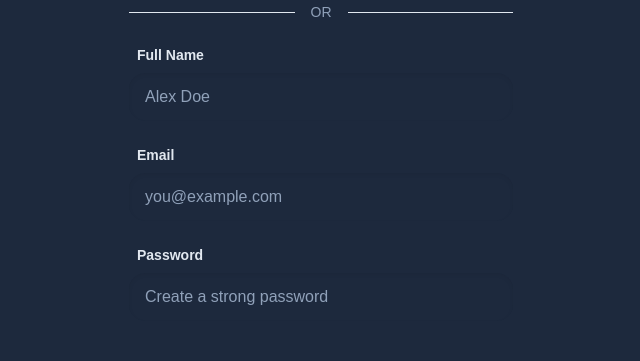
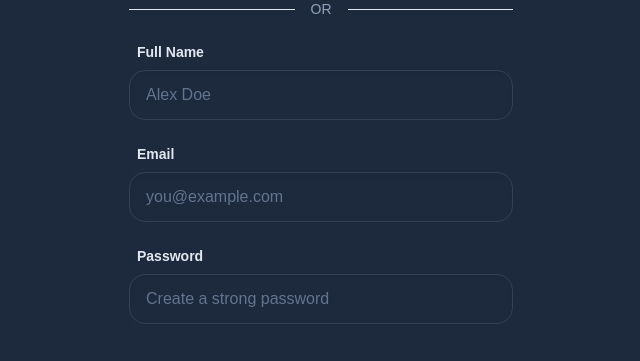
Before and after one commit to mutyalwararnav-dot/smart-timetable, a Next.js app: page /signup in a window 1280 px wide. Shown: the part 254-615 px from the top of the page, without its empty margins (319-959 px from the left). Built offline with nearby package versions, Linux system fonts and the light colour scheme; no server answers.

Commit message:
bug fixed

```diff
--- a/src/app/(app)/settings/page.tsx
+++ b/src/app/(app)/settings/page.tsx
@@ -87,7 +87,7 @@ export default function SettingsPage() {
               type="email"
               value={email}
               readOnly
-              className="w-full bg-slate-900 border border-slate-700 rounded-xl px-4 py-3 text-slate-500 cursor-not-allowed focus:outline-none"
+              className="w-full px-4 py-3 rounded-xl cursor-not-allowed focus:outline-none bg-slate-800 text-slate-100 placeholder-slate-500 border border-slate-700 focus:border-indigo-500"
             />
           </div>
 
@@ -97,7 +97,7 @@ export default function SettingsPage() {
               type="text"
               value={displayName}
               onChange={(e) => setDisplayName(e.target.value)}
-              className="w-full bg-slate-900 border border-slate-700 rounded-xl px-4 py-3 text-slate-100 focus:outline-none focus:border-indigo-500 focus:ring-1 focus:ring-indigo-500 transition-colors"
+              className="w-full px-4 py-3 rounded-xl transition-colors focus:outline-none bg-slate-800 text-slate-100 placeholder-slate-500 border border-slate-700 focus:border-indigo-500"
               placeholder="Your name"
             />
           </div>
@@ -108,7 +108,7 @@ export default function SettingsPage() {
               type="tel"
               value={mobileNumber}
               onChange={(e) => setMobileNumber(e.target.value)}
-              className="w-full bg-slate-900 border border-slate-700 rounded-xl px-4 py-3 text-slate-100 focus:outline-none focus:border-indigo-500 focus:ring-1 focus:ring-indigo-500 transition-colors"
+              className="w-full px-4 py-3 rounded-xl transition-colors focus:outline-none bg-slate-800 text-slate-100 placeholder-slate-500 border border-slate-700 focus:border-indigo-500"
               placeholder="+1 (555) 000-0000"
             />
           </div>
@@ -133,11 +133,10 @@ export default function SettingsPage() {
             <label className="block text-sm font-medium text-slate-300 mb-1">Default Focus Timer Duration (Minutes)</label>
             <input
               type="number"
-              value={timerDuration}
-              onChange={(e) => setTimerDuration(parseInt(e.target.value) || 0)}
+              defaultValue={timerDuration}
               min="1"
               max="120"
-              className="w-full max-w-xs bg-slate-900 border border-slate-700 rounded-xl px-4 py-3 text-slate-100 focus:outline-none focus:border-indigo-500 focus:ring-1 focus:ring-indigo-500 transition-colors"
+              className="w-full max-w-xs px-4 py-3 rounded-xl transition-colors focus:outline-none bg-slate-800 text-slate-100 placeholder-slate-500 border border-slate-700 focus:border-indigo-500"
             />
           </div>
 
--- a/src/app/(app)/tasks/page.tsx
+++ b/src/app/(app)/tasks/page.tsx
@@ -108,7 +108,7 @@ export default function TasksPage() {
             value={newTaskTitle}
             onChange={(e) => setNewTaskTitle(e.target.value)}
             placeholder="What needs to be done?"
-            className="flex-1 bg-white border-none px-6 py-4 rounded-2xl shadow-md border border-slate-700 focus:outline-none focus:ring-2 focus:ring-indigo-400 text-slate-100 font-medium"
+            className="flex-1 px-6 py-4 rounded-2xl shadow-md focus:outline-none focus:ring-2 font-medium bg-slate-800 text-slate-100 placeholder-slate-500 border border-slate-700 focus:border-indigo-500"
             autoFocus
           />
           <ClayButton type="submit">Save Task</ClayButton>
--- a/src/app/login/page.tsx
+++ b/src/app/login/page.tsx
@@ -80,7 +80,7 @@ export default function LoginPage() {
                 value={email}
                 onChange={(e) => setEmail(e.target.value)}
                 required
-                className="w-full bg-slate-800 bg-opacity-50 border-none px-4 py-3 rounded-2xl shadow-inner focus:outline-none focus:ring-2 focus:ring-indigo-400 text-slate-100 placeholder:text-slate-400 transition-all font-medium"
+                className="w-full px-4 py-3 rounded-2xl shadow-inner focus:ring-2 font-medium bg-slate-800 text-slate-100 placeholder-slate-500 border border-slate-700 focus:border-indigo-500 focus:outline-none transition-all"
               />
             </div>
 
@@ -92,7 +92,7 @@ export default function LoginPage() {
                 value={password}
                 onChange={(e) => setPassword(e.target.value)}
                 required
-                className="w-full bg-slate-800 bg-opacity-50 border-none px-4 py-3 rounded-2xl shadow-inner focus:outline-none focus:ring-2 focus:ring-indigo-400 text-slate-100 placeholder:text-slate-400 transition-all font-medium"
+                className="w-full px-4 py-3 rounded-2xl shadow-inner focus:ring-2 font-medium bg-slate-800 text-slate-100 placeholder-slate-500 border border-slate-700 focus:border-indigo-500 focus:outline-none transition-all"
               />
               <div className="flex justify-end mt-1">
                 <Link href="#" className="text-sm font-semibold text-indigo-400 hover:text-slate-200 transition-colors">
--- a/src/app/signup/page.tsx
+++ b/src/app/signup/page.tsx
@@ -87,7 +87,7 @@ export default function SignupPage() {
                 value={fullName}
                 onChange={(e) => setFullName(e.target.value)}
                 required
-                className="w-full bg-slate-800 bg-opacity-50 border-none px-4 py-3 rounded-2xl shadow-inner focus:outline-none focus:ring-2 focus:ring-indigo-400 text-slate-100 placeholder:text-slate-400 transition-all font-medium"
+                className="w-full px-4 py-3 rounded-2xl shadow-inner focus:ring-2 font-medium bg-slate-800 text-slate-100 placeholder-slate-500 border border-slate-700 focus:border-indigo-500 focus:outline-none transition-all"
               />
             </div>
 
@@ -99,7 +99,7 @@ export default function SignupPage() {
                 value={email}
                 onChange={(e) => setEmail(e.target.value)}
                 required
-                className="w-full bg-slate-800 bg-opacity-50 border-none px-4 py-3 rounded-2xl shadow-inner focus:outline-none focus:ring-2 focus:ring-indigo-400 text-slate-100 placeholder:text-slate-400 transition-all font-medium"
+                className="w-full px-4 py-3 rounded-2xl shadow-inner focus:ring-2 font-medium bg-slate-800 text-slate-100 placeholder-slate-500 border border-slate-700 focus:border-indigo-500 focus:outline-none transition-all"
               />
             </div>
 
@@ -111,7 +111,7 @@ export default function SignupPage() {
                 value={password}
                 onChange={(e) => setPassword(e.target.value)}
                 required
-                className="w-full bg-slate-800 bg-opacity-50 border-none px-4 py-3 rounded-2xl shadow-inner focus:outline-none focus:ring-2 focus:ring-indigo-400 text-slate-100 placeholder:text-slate-400 transition-all font-medium"
+                className="w-full px-4 py-3 rounded-2xl shadow-inner focus:ring-2 font-medium bg-slate-800 text-slate-100 placeholder-slate-500 border border-slate-700 focus:border-indigo-500 focus:outline-none transition-all"
               />
             </div>
 
```
